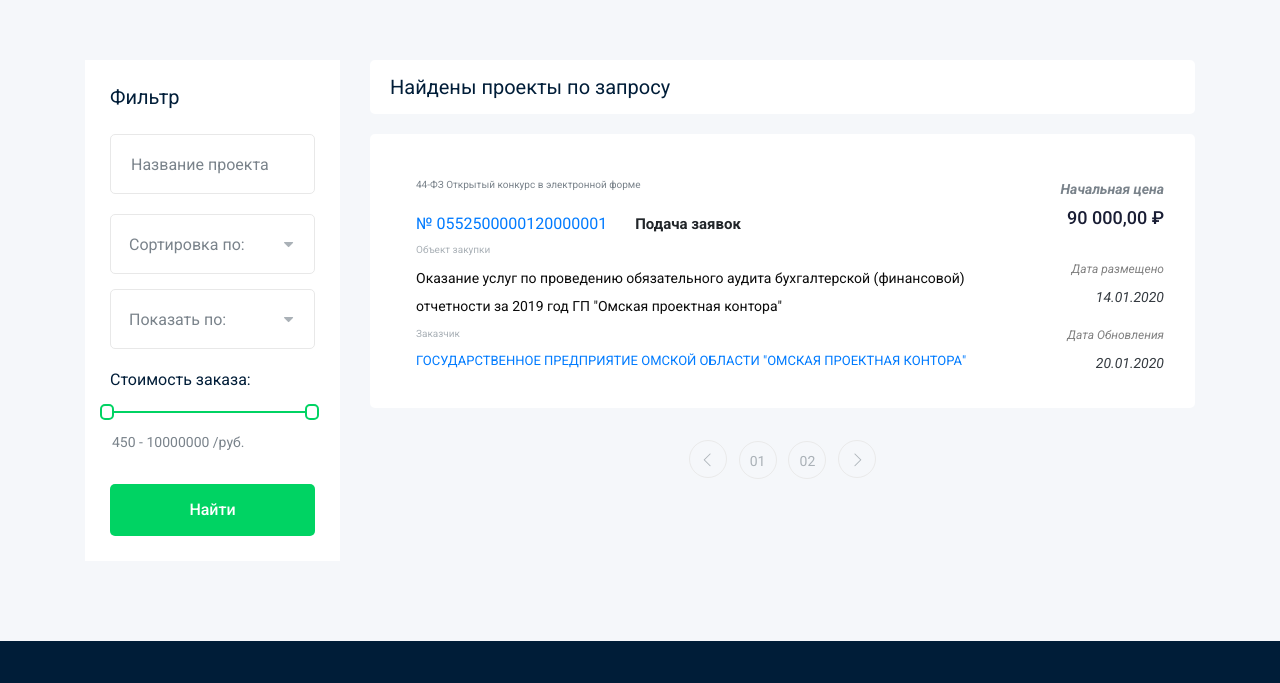
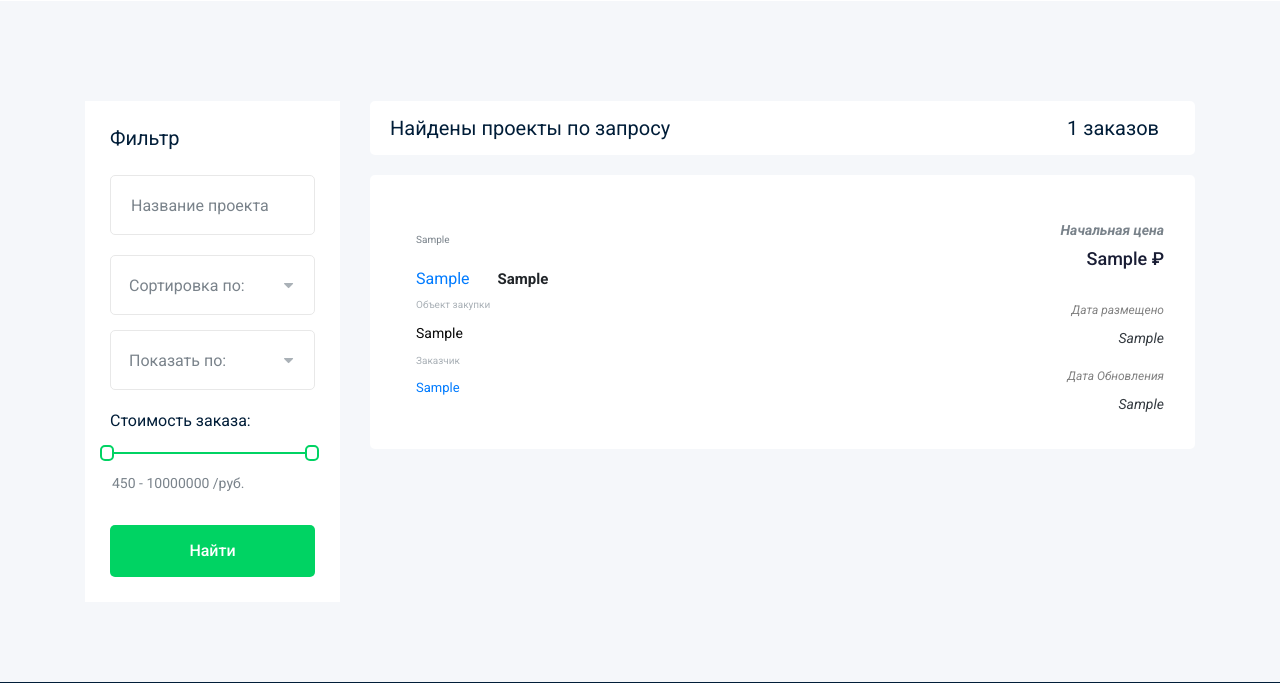
Before and after one commit to GennadySX/adel_parsing, a Django app: template templates/main/index.html in a window 1280 px wide. Shown: the part 391-1074 px from the top of the page. Run offline with Django 3.2, Linux system fonts and the light colour scheme; the template is opened without the code that fills it: most values are stand-ins (such as "Sample title", 1, 10 or a date in 2020); some libraries are stand-ins or nearby versions.

Commit message:
al -1401 -f :finish project

```diff
--- a/parsing/urls.py
+++ b/parsing/urls.py
@@ -19,6 +19,5 @@ from django.conf.urls import *
 from parsing.views import *
 urlpatterns = [
     path('', MainView.index),
-    path('parser/', MainView.parser),
     re_path(r'^search/$', MainView.getValue)
 ]
--- a/templates/main/index.html
+++ b/templates/main/index.html
@@ -67,9 +67,18 @@
                         <div class="recent_joblist white-bg ">
                             <div class="row align-items-center">
                                 <div class="col-md-6">
-                                    <h4>Найдены проекты по запросу</h4>
+                                    <h4>Найдены проекты по запросу  </h4>
                                 </div>
-
+                                <div class="col-md-6">
+                                    <div class="serch_cat d-flex justify-content-end">
+                                       <h4 class="pr-3">
+                                           {% if data %}
+                                           {{ length }}
+                                           {% endif %}
+                                       заказов
+                                       </h4>
+                                    </div>
+                                </div>
                             </div>
                         </div>
                     </div>
@@ -77,20 +86,20 @@
                     <div class="job_lists m-0">
                         <div class="row">
                             <div class="col-lg-12 col-md-12">
-                                <div class="single_jobs white-bg d-flex justify-content-between ">
+                                {% if data %}
+                                  {% for item in data %}
+                                        <div class="single_jobs white-bg d-flex justify-content-between ">
                                     <div class="jobs_left d-flex align-items-center col-md-10">
                                         <div class="jobs_conetent">
-                                            <p style="font-size: 10px">44-ФЗ Открытый конкурс в электронной форме</p>
-                                            <a href="job_details.html" class="text-primary"> № 0552500000120000001 </a>
+                                            <p style="font-size: 10px">{{ item.0 }}</p>
+                                            <a href="https://zakupki.gov.ru{{ item.1 }}" class="text-primary"> {{ item.2 }} </a>
                                             <span class="font-weight-bold pl-4"
-                                                  style="font-size: 15px">Подача заявок</span>
+                                                  style="font-size: 15px">{{ item.3 }}</span>
 
                                             <div class="links_locat d-flex align-items-center">
                                                 <div class="location">
                                                     <p style="font-size: 10px">Объект закупки</p>
-                                                    <p style="font-size: 14px; color: #0b0b0b">Оказание услуг по
-                                                        проведению обязательного аудита бухгалтерской (финансовой)
-                                                        отчетности за 2019 год ГП "Омская проектная контора"</p>
+                                                    <p style="font-size: 14px; color: #0b0b0b">{{ item.4 }}</p>
                                                 </div>
 
                                             </div>
@@ -98,9 +107,8 @@
 
                                                 <div class="location">
                                                     <p style="font-size: 10px">Заказчик</p>
-                                                    <a href="job_details.html" class="text-primary"
-                                                       style="font-size: 13px;">ГОСУДАРСТВЕННОЕ ПРЕДПРИЯТИЕ ОМСКОЙ
-                                                        ОБЛАСТИ "ОМСКАЯ ПРОЕКТНАЯ КОНТОРА" </a>
+                                                    <a href="https://zakupki.gov.ru{{ item.5 }}" class="text-primary"
+                                                       style="font-size: 13px;">{{item.6}} </a>
                                                 </div>
                                             </div>
                                         </div>
@@ -109,39 +117,31 @@
                                         <div class="block">
                                             <div class="date">
                                                 <p class="font-weight-bold">Начальная цена</p>
-                                                <h4 class="pt-1">90 000,00 ₽</h4>
+                                                <h4 class="pt-1">{{item.7}} ₽</h4>
                                             </div>
                                         </div>
                                         <div class="d_block pt-2">
                                            <div class="date">
                                                 <p style="font-size: 12px; color: gray" class="font-weight-normal">Дата
                                                     размещено</p>
-                                                <p class="text-dark">14.01.2020</p>
+                                                <p class="text-dark">{{ item.8.0 }}</p>
                                             </div>
                                         </div>
                                         <div class="d_block">
                                            <div class="date">
                                                 <p style="font-size: 12px; color: gray" class="font-weight-normal">Дата
                                                     Обновления</p>
-                                                <p class="text-dark">20.01.2020</p>
+                                                <p class="text-dark">{{ item.8.1 }}</p>
                                             </div>
                                         </div>
+
                                     </div>
                                 </div>
+                                    {%  endfor %}
+                                {% endif %}
                             </div>
                         </div>
-                        <div class="row">
-                            <div class="col-lg-12">
-                                <div class="pagination_wrap">
-                                    <ul>
-                                        <li><a href="#"> <i class="ti-angle-left"></i> </a></li>
-                                        <li><a href="#"><span>01</span></a></li>
-                                        <li><a href="#"><span>02</span></a></li>
-                                        <li><a href="#"> <i class="ti-angle-right"></i> </a></li>
-                                    </ul>
-                                </div>
-                            </div>
-                        </div>
+
                     </div>
                 </div>
             </div>
--- a/templates/main/layouts/footer.html
+++ b/templates/main/layouts/footer.html
@@ -3,87 +3,7 @@
     <footer class="footer">
         <div class="footer_top">
             <div class="container">
-                <div class="row">
-                    <div class="col-xl-3 col-md-6 col-lg-3">
-                        <div class="footer_widget wow fadeInUp" data-wow-duration="1s" data-wow-delay=".3s">
-                            <div class="footer_logo">
-                                <a href="#">
-                                    <img src="{% static 'img/logo.png" alt="">
-                                </a>
-                            </div>
-                            <p>
-                                finloan@support.com <br>
-                                +10 873 672 6782 <br>
-                                600/D, Green road, NewYork
-                            </p>
-                            <div class="socail_links">
-                                <ul>
-                                    <li>
-                                        <a href="#">
-                                            <i class="ti-facebook"></i>
-                                        </a>
-                                    </li>
-                                    <li>
-                                        <a href="#">
-                                            <i class="fa fa-google-plus"></i>
-                                        </a>
-                                    </li>
-                                    <li>
-                                        <a href="#">
-                                            <i class="fa fa-twitter"></i>
-                                        </a>
-                                    </li>
-                                    <li>
-                                        <a href="#">
-                                            <i class="fa fa-instagram"></i>
-                                        </a>
-                                    </li>
-                                </ul>
-                            </div>
 
-                        </div>
-                    </div>
-                    <div class="col-xl-2 col-md-6 col-lg-2">
-                        <div class="footer_widget wow fadeInUp" data-wow-duration="1.1s" data-wow-delay=".4s">
-                            <h3 class="footer_title">
-                                Company
-                            </h3>
-                            <ul>
-                                <li><a href="#">About </a></li>
-                                <li><a href="#"> Pricing</a></li>
-                                <li><a href="#">Carrier Tips</a></li>
-                                <li><a href="#">FAQ</a></li>
-                            </ul>
-
-                        </div>
-                    </div>
-                    <div class="col-xl-3 col-md-6 col-lg-3">
-                        <div class="footer_widget wow fadeInUp" data-wow-duration="1.2s" data-wow-delay=".5s">
-                            <h3 class="footer_title">
-                                Category
-                            </h3>
-                            <ul>
-                                <li><a href="#">Design & Art</a></li>
-                                <li><a href="#">Engineering</a></li>
-                                <li><a href="#">Sales & Marketing</a></li>
-                                <li><a href="#">Finance</a></li>
-                            </ul>
-                        </div>
-                    </div>
-                    <div class="col-xl-4 col-md-6 col-lg-4">
-                        <div class="footer_widget wow fadeInUp" data-wow-duration="1.3s" data-wow-delay=".6s">
-                            <h3 class="footer_title">
-                                Subscribe
-                            </h3>
-                            <form action="#" class="newsletter_form">
-                                <input type="text" placeholder="Enter your mail">
-                                <button type="submit">Subscribe</button>
-                            </form>
-                            <p class="newsletter_text">Esteem spirit temper too say adieus who direct esteem esteems
-                                luckily.</p>
-                        </div>
-                    </div>
-                </div>
             </div>
         </div>
         <div class="copy-right_text wow fadeInUp" data-wow-duration="1.4s" data-wow-delay=".3s">
@@ -91,11 +11,7 @@
                 <div class="footer_border"></div>
                 <div class="row">
                     <div class="col-xl-12">
-                        <p class="copy_right text-center">
-                            <!-- Link back to Colorlib can't be removed. Template is licensed under CC BY 3.0. -->
-Copyright &copy;<script>document.write(new Date().getFullYear());</script> All rights reserved | This template is made with <i class="fa fa-heart-o" aria-hidden="true"></i> by <a href="https://colorlib.com" target="_blank">Colorlib</a>
-<!-- Link back to Colorlib can't be removed. Template is licensed under CC BY 3.0. -->
-                        </p>
+                        <p class="copy_right text-center">Никаких авториских защиты и прав, сделано для вас от искреннего сердца</p>
                     </div>
                 </div>
             </div>
--- a/templates/main/layouts/header.html
+++ b/templates/main/layouts/header.html
@@ -58,12 +58,13 @@
 
 
     <!-- bradcam_area  -->
-    <div class="bradcam_area bradcam_bg_1">
+    <div class="bradcam_area bradcam_bg_1" style="background-position: right;">
         <div class="container">
             <div class="row">
                 <div class="col-xl-12">
                     <div class="bradcam_text">
-                        <h3>более 26 000 000 записей</h3>
+                        <h3 style="text-transform: none">Оп оп оп и вот заказы!</h3>
+                        <p style="text-transform: none">Парсер от Adel Corporation</p>
                     </div>
                 </div>
             </div>
```
Also changed, not shown: parsing/helper.py (+20 -16 lines), parsing/views.py (+8 -15 lines), templates/cost.html (deleted, +0 -14 lines), templates/parser.html (deleted, +0 -17 lines).
